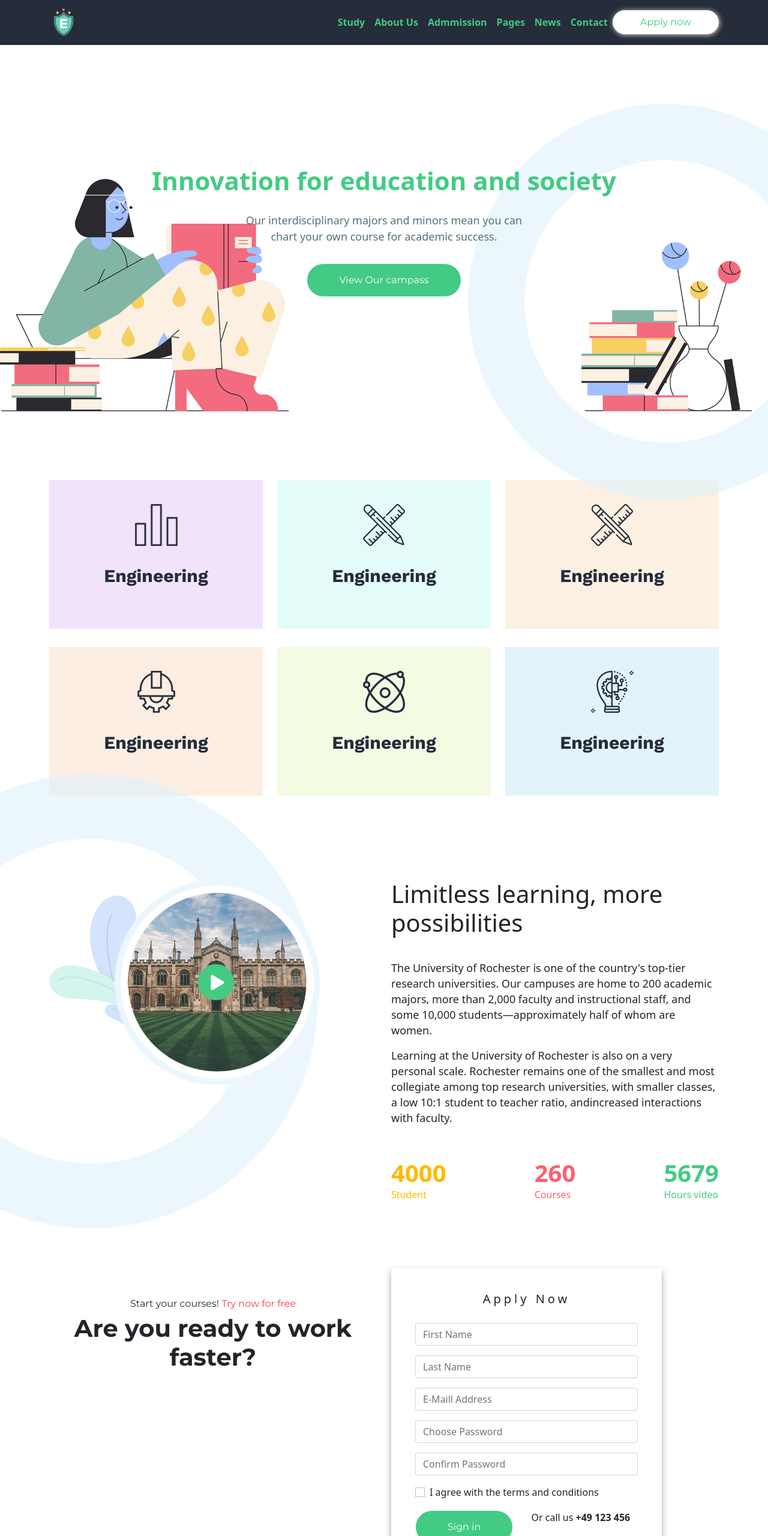
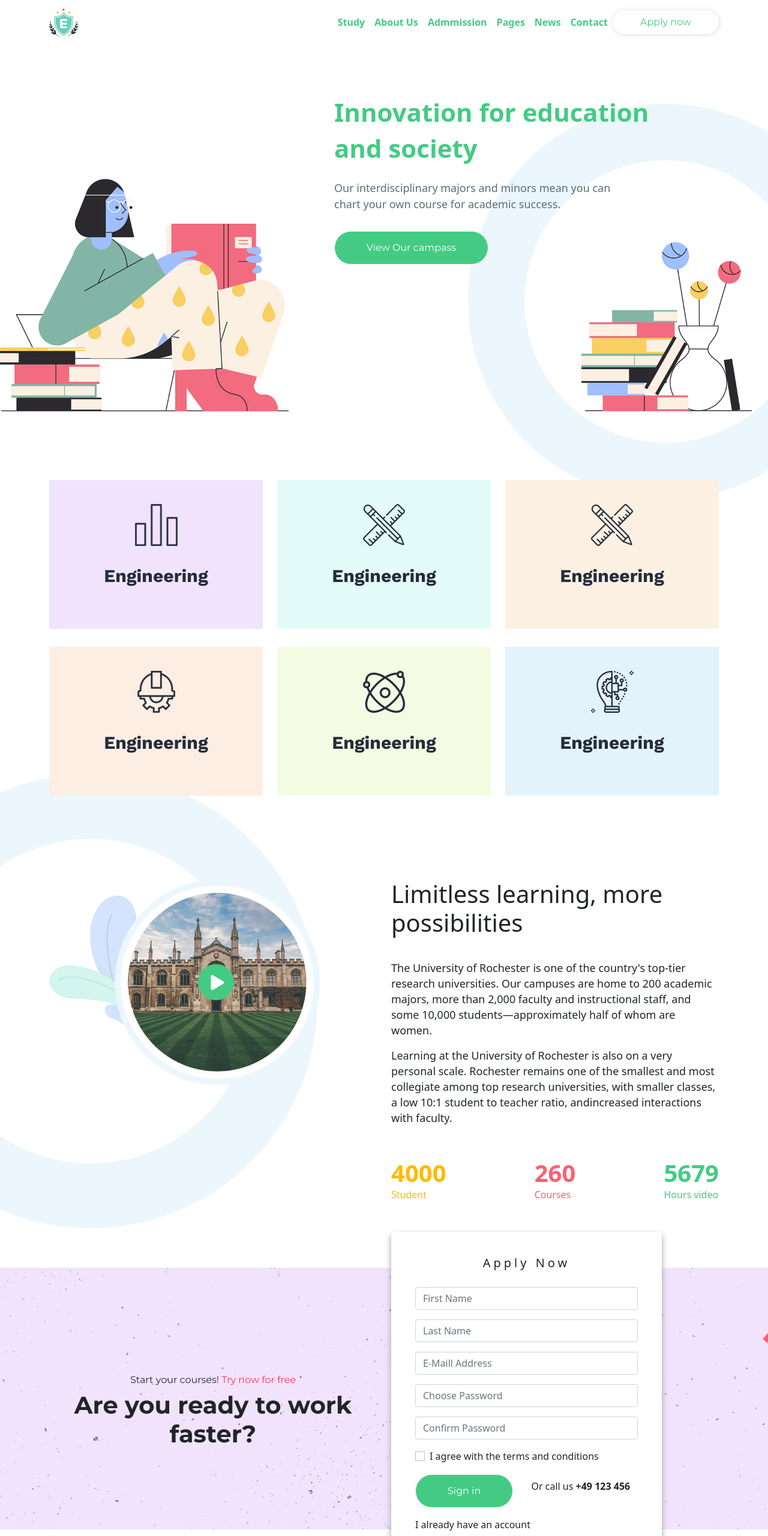
Before and after one commit to MosiurRrahman/Education-home-02-PSD, a plain HTML site: page index.html in a window 1280 px wide. Shown: the top 2560 px of the page at 60% size. Drawn offline with nearby package versions, Linux system fonts and the light colour scheme; a script that the page names is missing.

Commit message:
same change & check

```diff
--- a/css/style.css
+++ b/css/style.css
@@ -37,7 +37,7 @@ body {
     z-index: 999;
     top: 0;
     overflow-x: hidden;
-    background: #252c3a;
+    /* background: #252c3a; */
     text-align: center;
 }
 
@@ -142,6 +142,11 @@ img.logo {
 
 
 /* depertment css */
+
+.depertment {
+    position: relative;
+    z-index: 10;
+}
 
 .depertment-item img {
     max-width: 100px;
@@ -405,7 +410,7 @@ i.fas.fa-comment-dots {
 
 .sign_up {
     background: url(../images/signup-bg.jpg) no-repeat center;
-    background-size: contain;
+    background-size: cover;
 }
 
 .signUp-from h4 {
@@ -421,6 +426,7 @@ i.fas.fa-comment-dots {
     padding: 40px 40px;
     border-radius: 5px;
     box-shadow: 0px 5px 11px #a3a3ab;
+    margin: -60px 0;
 }
 
 .btn.btn-primary {
@@ -433,8 +439,8 @@ i.fas.fa-comment-dots {
     font-weight: 400;
 }
 
-.btn.btn-primary:hover {
-    /* opacity: .6; */
+section.sign_up .row {
+    align-items: center;
 }
 
 
--- a/index.html
+++ b/index.html
@@ -57,8 +57,8 @@
     <section class="hero">
         <div class="container">
             <div class="row">
-                <div class="col-md-12 pt-5">
-                    <div class="hero-text text-center">
+                <div class="col-md-6 offset-5 pt-5">
+                    <div class="hero-text">
                         <h2>Innovation for education and society</h2>
                         <p>Our interdisciplinary majors and minors mean you can <br> chart your own course for academic success.</p>
                         <div class="btn btn-primary">View Our campass</div>
```
Also changed, not shown: images/signup-bg.jpg (added).
